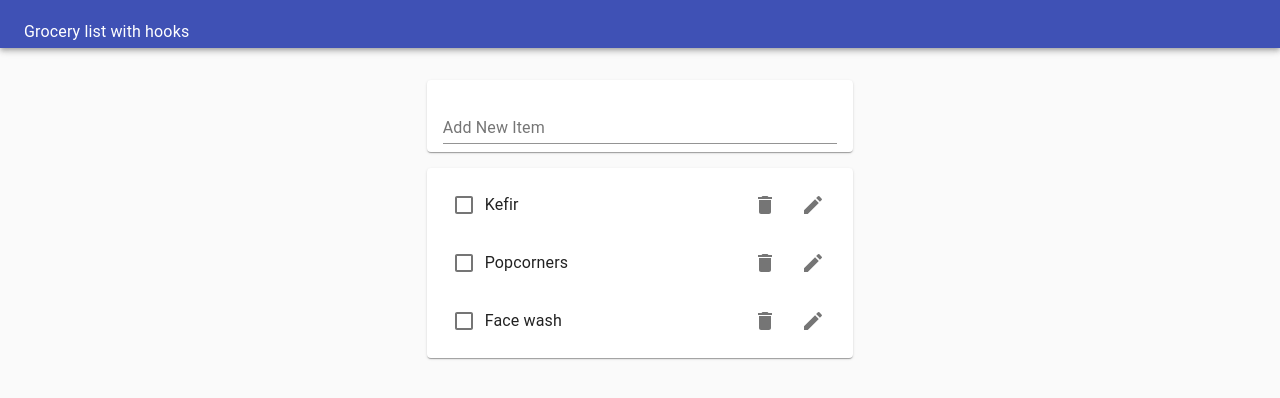
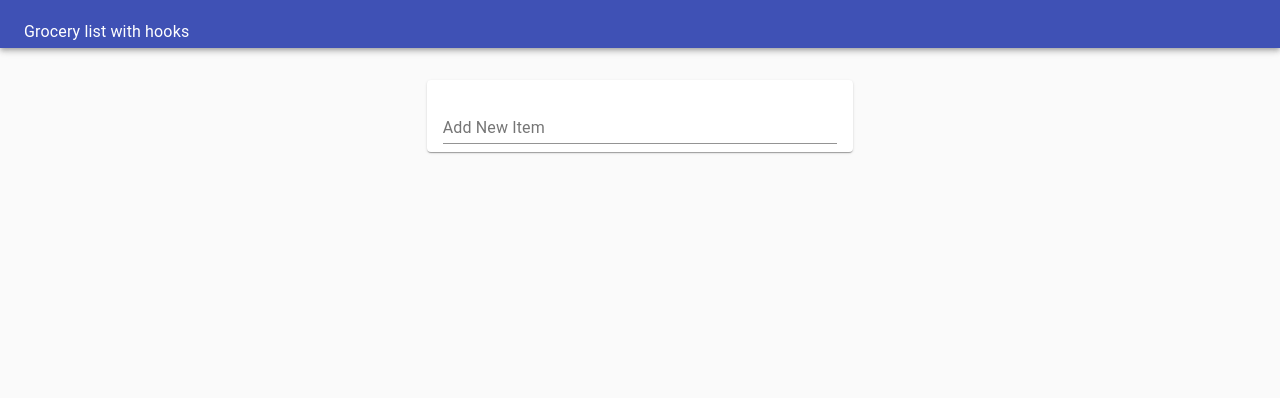
Before and after one commit to Carlito1113/grocery-hooks, a React (Create React App) app: page / in a window 1280 px wide. Shown: the top 398 px of the page. Built offline with nearby package versions, Linux system fonts and the light colour scheme.

Commit message:
grocery list items now get added to local storage, if none are in storage the list element does not display, only a form

```diff
--- a/src/EditItemForm.js
+++ b/src/EditItemForm.js
@@ -11,12 +11,15 @@ const EditItemForm = ({ editItem, id, item, toggleEditForm }) => {
       editItem(id, value)
       reset()
       toggleEditForm()
-    }}>
+    }}
+    style={{ marginLeft: '1rem', width: '50%' }}
+    >
       <TextField
         margin="normal"
         value={value}
         onChange={handleChange}
         fullWidth
+        autoFocus
       />
     </form>
   )
--- a/src/GroceryApp.js
+++ b/src/GroceryApp.js
@@ -1,17 +1,22 @@
-import React, { useState } from 'react'
+import React, { useState, useEffect } from 'react'
 import { Typography, Paper, AppBar, Toolbar, Grid } from '@material-ui/core'
 import GroceryList from './GroceryList'
 import GroceryForm from './GroceryForm'
 import { v4 as uuidv4 } from 'uuid'
 
 const GroceryApp = () => {
-  const initialList = [
-    { id: 1, item: 'Kefir', completed: false },
-    { id: 2, item: 'Popcorners', completed: false },
-    { id: 3, item: 'Face wash', completed: false },
-  ]
+  const initialList = JSON.parse(window.localStorage.getItem('list') || '[]')
+  // const initialList = [
+  //   { id: 1, item: 'Kefir', completed: false },
+  //   { id: 2, item: 'Popcorners', completed: false },
+  //   { id: 3, item: 'Face wash', completed: false },
+  // ]
 
   const [list, setList] = useState(initialList)
+
+  useEffect(() => {
+    window.localStorage.setItem('list', JSON.stringify(list))
+  }, [list])
 
   const addList = newListText => {
     setList([...list, { id: uuidv4(), item: newListText, completed: false }])
--- a/src/GroceryList.js
+++ b/src/GroceryList.js
@@ -3,10 +3,12 @@ import { Paper, List, Divider } from '@material-ui/core'
 import Item from './Item'
 
 const GroceryList = ({ groceries, removeItem, toggleItem, editItem }) => {
+  if (groceries.length) {
     return (
       <Paper>
         <List>
-        {groceries.map(grocery => (
+          {groceries.map((grocery, index) => (
+            <>
               <Item
                 id={grocery.id}
                 item={grocery.item}
@@ -16,10 +18,14 @@ const GroceryList = ({ groceries, removeItem, toggleItem, editItem }) => {
                 toggleItem={toggleItem}
                 editItem={editItem}
               />
+              {index < groceries.length - 1 && <Divider />}
+            </>
           ))}
         </List>
       </Paper>
     )
   }
+  return null
+}
 
 export default GroceryList
--- a/src/Item.js
+++ b/src/Item.js
@@ -14,7 +14,7 @@ function Item({ item, completed, removeItem, toggleItem, id, editItem }) {
   const [isEditing, toggle] = useToggleState(false)
 
   return (
-    <ListItem>
+    <ListItem style={{ height: '64px' }} >
       {isEditing ? (
         <EditItemForm
           editItem={editItem}
```
Lines whose indentation alone changed are shown as unchanged.
